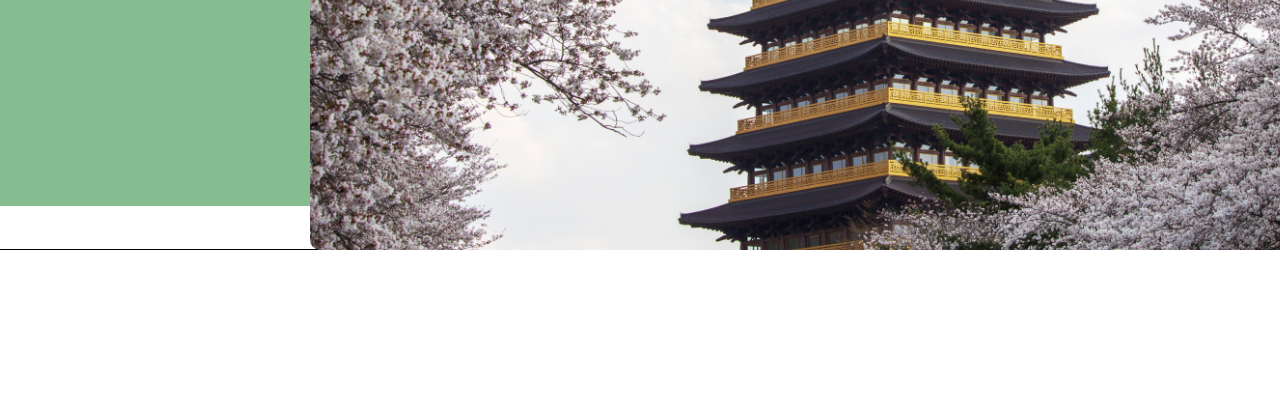
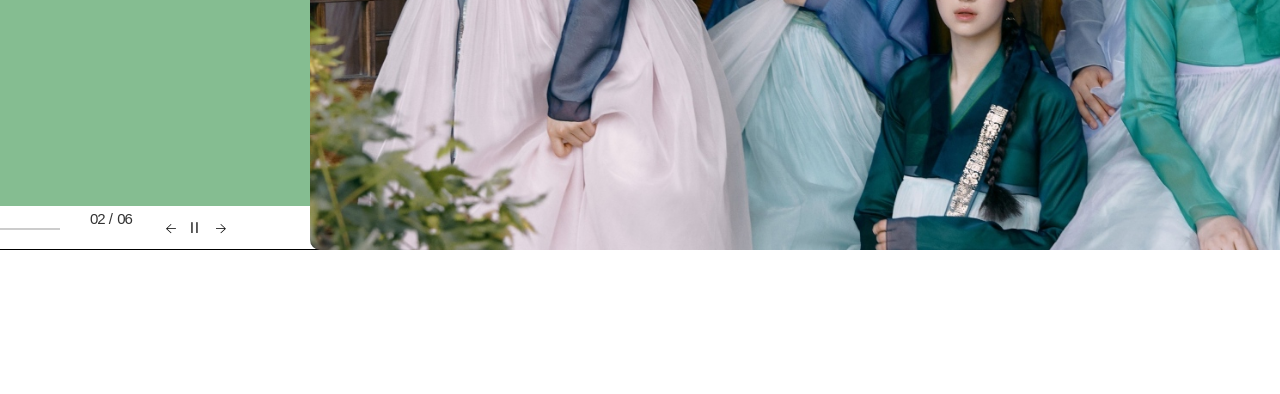
Before and after one commit to srh0820/marico_react, a React app: page / in a window 1280 px wide. Shown: the part 594-988 px from the top of the page. Built offline with nearby package versions, Linux system fonts and the light colour scheme; a web font is replaced by a local one.

Commit message:
페이지 박스 정렬 필요, 슬라이드 동기화 작업하기

```diff
--- a/src/component/Mainslider.js
+++ b/src/component/Mainslider.js
@@ -64,21 +64,21 @@ const MainSlider = () => {
   return (
     <section ref={mainsliderobjRef} className={`${mainSlider.mainslider} overflow-hidden`} style={{ backgroundColor: bgColor }}>
       <div className={`${mainSlider.mainwrapper} d-flex justify-content-center start-50 position-relative`}>
-        <div className={`${mainSlider.mainTextbox} d-flex mx-0 position-relative`}>
+        <div className={mainSlider.mainTextbox}>
           <Swiper
             ref={textSwiperRef}
             spaceBetween={0}
             loop={true}
             loopAdditionalSlides={2}
             pagination={{
-              el: ".mainPagebox .numberui",
+              el: `.${mainSlider.numberui}`,
               type: 'fraction',
               formatFractionCurrent: number => ('0' + number).slice(-2),
               formatFractionTotal: number => ('0' + number).slice(-2),
             }}
             navigation={{
-              nextEl: ".mainPagebox .button_next",
-              prevEl: ".mainPagebox .button_prev",
+              nextEl: `.${mainSlider.button_next}`,
+              prevEl: `.${mainSlider.button_prev}`
             }}
             autoplay={{
               delay: 5000,
@@ -95,7 +95,32 @@ const MainSlider = () => {
               </SwiperSlide>
             ))}
           </Swiper>
+            <div className={`${mainSlider.mainPagebox}`}>
+                <div className={`${mainSlider.Page} d-flex align-items-centern justify-content-between`}>
+                    <div className={`swiper_pagination ${mainSlider.swiper_progress_bar} d-flex align-items-center`}>
+                      <span className={mainSlider.slide_progress_bar}>
+                        <span className={mainSlider.fill} ref={progressBarRef}></span>
+                      </span>
+                    </div>
+                    <div className={`swiper_pagination ${mainSlider.numberui}`}></div>
+                    <div className={`${mainSlider.btn} d-flex align-items-center justify-content-between p-0`}>
+                      <div className={mainSlider.button_prev}>
+                        <span className="visually-hidden">이전</span>
+                      </div>
+                      <div className={mainSlider.button_auto}>
+                        <button className={mainSlider.button_autoControl} onClick={togglePlayPause}>
+                          <span className="visually-hidden">{isPlaying ? '멈춤' : '재생'}</span>
+                        </button>
+                      </div>
+                      <div className={mainSlider.button_next}>
+                        <span className="visually-hidden">다음</span>
+                    </div>
+                  </div>
+            </div>
         </div>
+        </div>
+
+
 
         <div className="col overflow-hidden position-relative">
           <div className={`${mainSlider.mainImgbox} mx-0 overflow-visible`}>
@@ -110,6 +135,10 @@ const MainSlider = () => {
               }}
               slidesPerView={1}
               modules={[Navigation, Pagination, Autoplay, Controller]}
+              autoplay={{
+                delay: 5000,
+                disableOnInteraction: false,
+              }}
               onSlideChange={(swiper) => handleSlideChange(swiper)}
             >
               {slidesData.map((slide, index) => (
@@ -123,29 +152,7 @@ const MainSlider = () => {
           </div>
         </div>
 
-        <div className={`${mainSlider.mainPagebox} d-flex align-items-center`}>
-          <div className="Page d-flex align-items-centern justify-content-between">
-            <div className={`swiper_pagination ${mainSlider.swiper_progress_bar} d-flex align-items-center col`}>
-              <span className={mainSlider.slide_progress_bar}>
-                <span className={mainSlider.fill} ref={progressBarRef}></span>
-              </span>
-            </div>
-            <div className={`swiper_pagination ${mainSlider.numberui} d-flex align-items-center`}></div>
-            <div className={`${mainSlider.btn} d-flex align-items-center justify-content-between`}>
-              <div className={mainSlider.button_prev}>
-                <span className="visually-hidden">이전</span>
-              </div>
-              <div className={mainSlider.button_auto}>
-                <button className={mainSlider.button_autoControl} onClick={togglePlayPause}>
-                  <span className="visually-hidden">{isPlaying ? '멈춤' : '재생'}</span>
-                </button>
-              </div>
-              <div className={mainSlider.button_next}>
-                <span className="visually-hidden">다음</span>
-              </div>
-            </div>
-          </div>
-        </div>
+
       </div>
     </section>
   );
--- a/src/component/scss/srh.module.scss
+++ b/src/component/scss/srh.module.scss
@@ -126,16 +126,22 @@
                     }
                 }
             }
-        }
             .mainPagebox{
+                position: relative;
+                top: 46%;
+                z-index: 999;
+                .Page{
+                    width: 374px;
+                    height: 44px;
+                    bottom: 200px;
                     .swiper_progress_bar {
                         bottom: 17px;
-                right: 60%;
                         height: 2px;
                         background: #ccc;
                         overflow: hidden;
                         position: absolute;
                         width: 170px;
+
                         .slide_progress_bar {
                             position: relative;
                             width: 100%;
@@ -152,8 +158,10 @@
                         }
                     }
                     .numberui{
+                        position: absolute;
+                        width: 60px;
+                        bottom: 17px;
                         margin-left: 200px;
-                align-items: center;
                         font-size: 15px;
                         letter-spacing: 0 !important;
                         .swiper_pagination_current{
@@ -170,7 +178,6 @@
                         width: 60px;
                         padding: 0 3px;
                         border: 0;
-                z-index: 100000;
                         .button_prev{
                             margin: 0;
                             border: 0;
@@ -201,6 +208,8 @@
                     }
                 }
             }
+        }
+    }
 
     .mainImgbox{
         margin-top: 264px;
```
Lines whose indentation alone changed are shown as unchanged.
